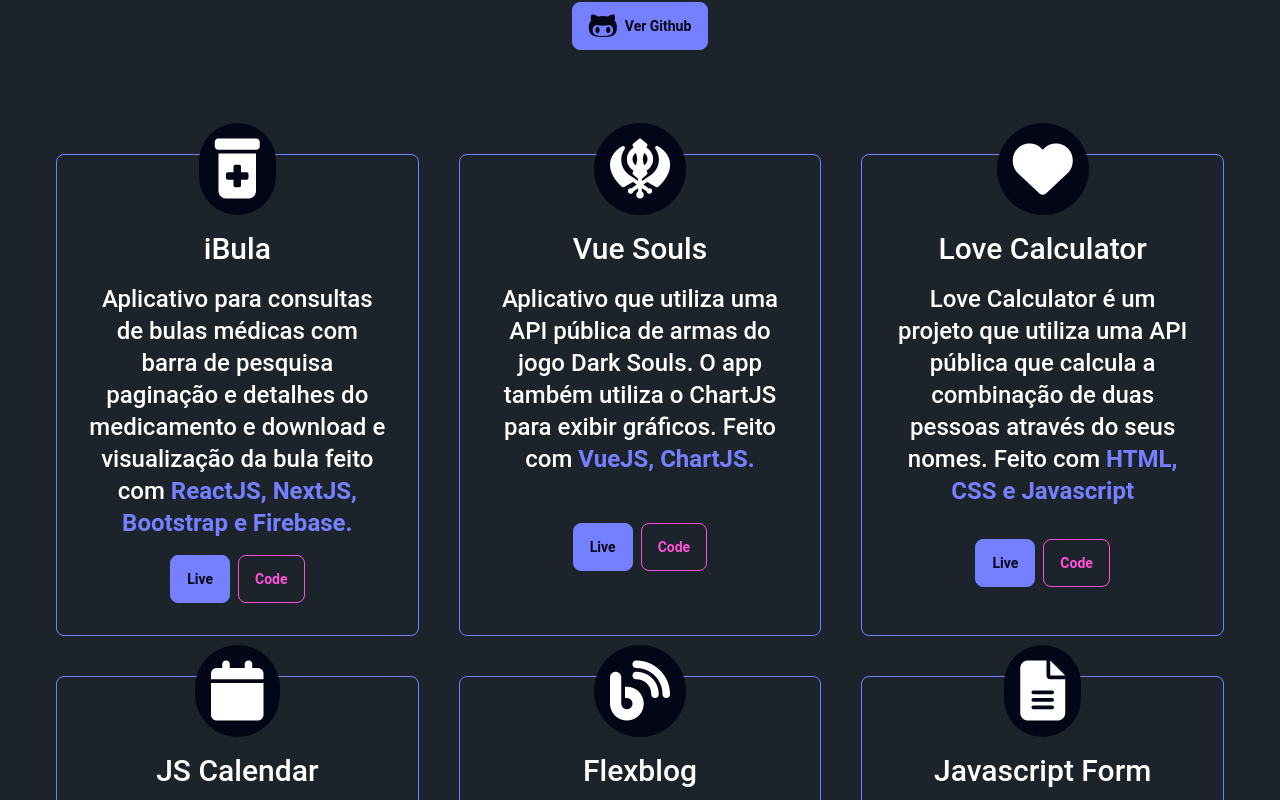
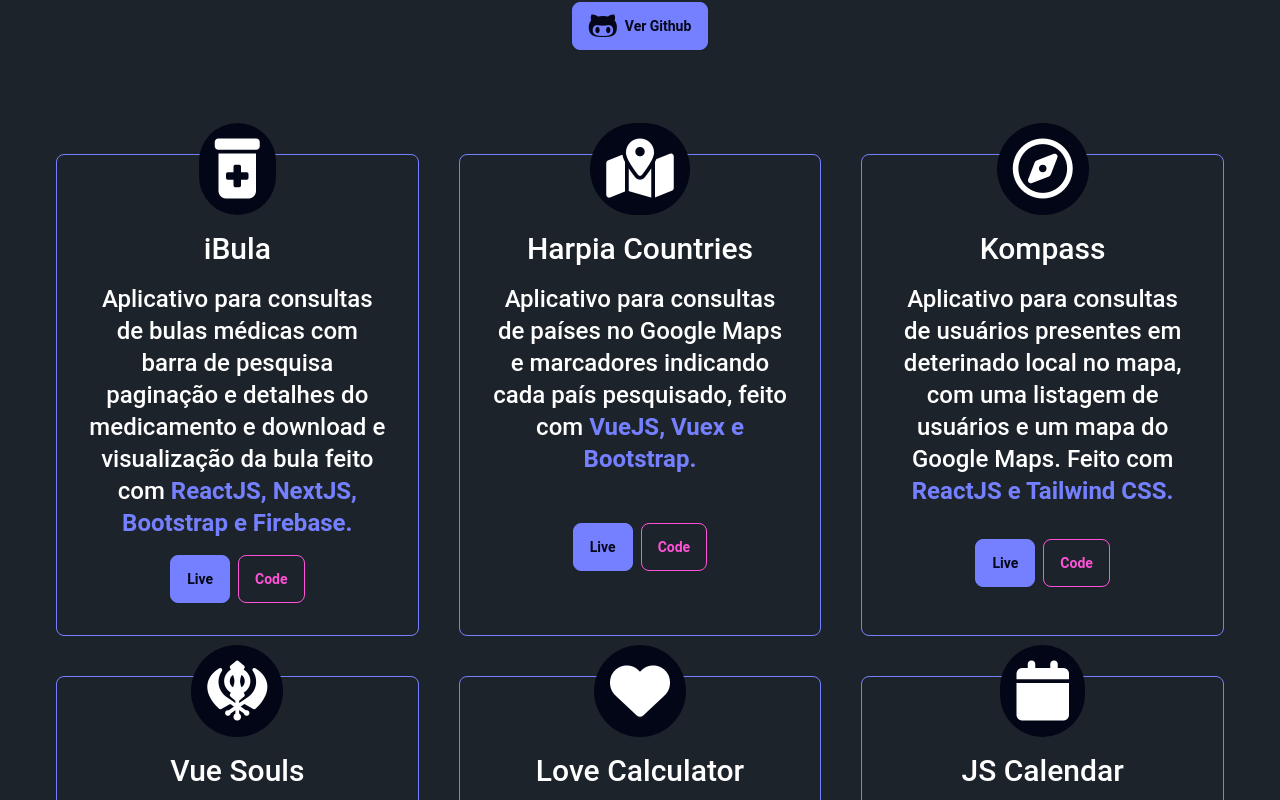
Before and after one commit to dezoliveira/folio, a SvelteKit app: page / in a window 1280 px wide. Shown: the part 1040-1840 px from the top of the page. Built offline with nearby package versions, Linux system fonts and the light colour scheme.

Commit message:
Added two new projects to folio
- Add harpia countries and kompass

```diff
--- a/src/components/Main.svelte
+++ b/src/components/Main.svelte
@@ -9,6 +9,22 @@
       stacks: 'ReactJS, NextJS, Bootstrap e Firebase.',
       production: "https://ibula.vercel.app",
       github: "https://github.com/dezoliveira/ibula"
+    },
+    {
+      name: 'Harpia Countries',
+      icon: 'fa-solid fa-map-location-dot',
+      description: 'Aplicativo para consultas de países no Google Maps e marcadores indicando cada país pesquisado, feito com',
+      stacks: 'VueJS, Vuex e Bootstrap.',
+      production: "https://harpia-countries.vercel.app",
+      github: "https://github.com/dezoliveira/harpia-countries"
+    },
+    {
+      name: 'Kompass',
+      icon: 'fa-regular fa-compass',
+      description: 'Aplicativo para consultas de usuários presentes em deterinado local no mapa, com uma listagem de usuários e um mapa do Google Maps. Feito com',
+      stacks: 'ReactJS e Tailwind CSS.',
+      production: "https://kompass-beige.vercel.app/",
+      github: "https://github.com/dezoliveira/kompass"
     },
     {
       name: 'Vue Souls',
```
